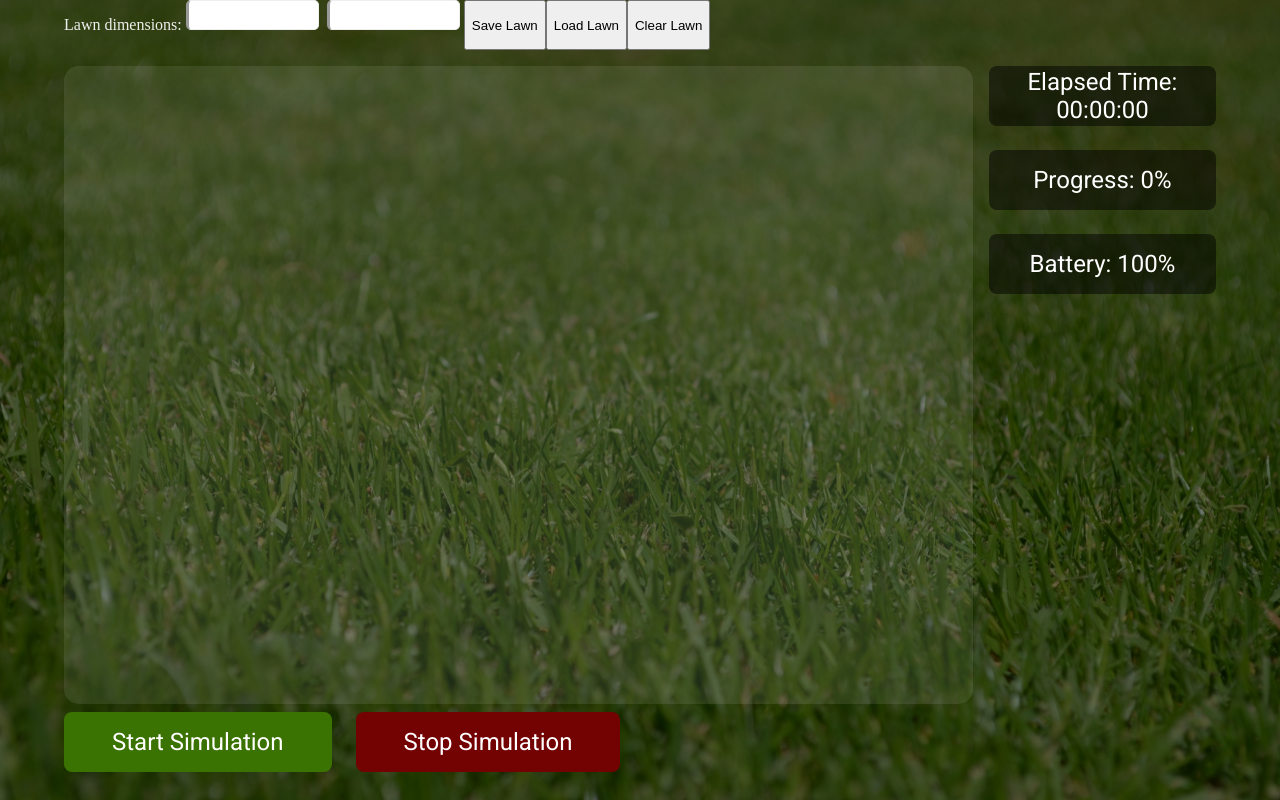
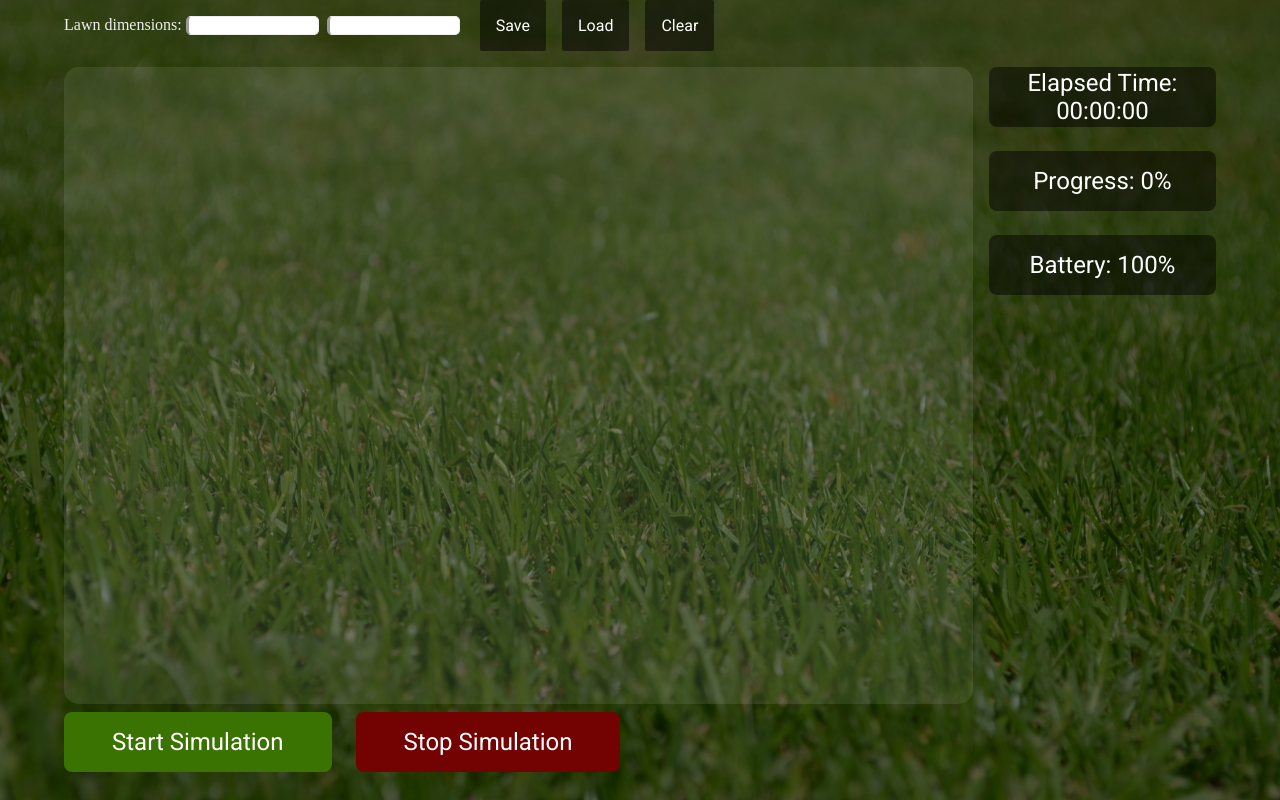
Before and after one commit to sbush92/lawnbot, a website: page dist/simulator.html in a window 1280 px wide. Drawn offline with nearby package versions, Linux system fonts and the light colour scheme.

Commit message:
Some design fixes; Add progress; Use interval for timer

```diff
--- a/scss/main.scss
+++ b/scss/main.scss
@@ -10,6 +10,7 @@ $button-start-normal: #3B7302;
 $button-start-hover: #4D9900;
 $button-stop-normal: #730202;
 $button-stop-hover: #990000;
+$button-thing-hover: rgba(200, 200, 200, 0.5);
 
 
 body, html{
@@ -99,6 +100,7 @@ body, html{
 .lawn-settings {
     display: flex;
     flex-direction: row;
+    justify-content: baseline;
 }
 
 .lawn-settings p{
@@ -191,6 +193,26 @@ body, html{
     margin-bottom: 1em;
   }
 
+  .file-button-thing {
+    font-family: Roboto;
+    border-radius: 2px;
+    background: rgba(0, 0, 0, 0.5);
+    border: none;
+    padding: 1em;
+    font-style: normal;
+    font-weight: normal;
+    font-size: 1em;
+    text-align: center;
+    align-content: center;
+    justify-content: center;
+    color: #FFFFFF;
+    margin-left: 1em;
+  }
+
+  .file-button-thing:hover {
+    background: $button-thing-hover;
+}
+
 
 .timer {
     font-family: Roboto;
@@ -211,7 +233,11 @@ body, html{
 .simple-form {
     display: flex;
     // overflow-y: scroll;
-    padding-bottom: 1.25rem;
+    // padding-bottom: 1.25rem;
+    // align-items: center;
+    padding-top: 1em;
+    padding-bottom: 1em;
+    align-content: center;
 }
 
 .simple-form input {
@@ -241,7 +267,7 @@ body, html{
   flex-direction: row;
   flex-wrap: nowrap;
   justify-content: space-around;
-  flex: 1 0 50px;
+  flex: 1 0 0;
   min-width: 0;
   min-height: 0;
   overflow: hidden;
@@ -253,7 +279,7 @@ body, html{
 .col {
   margin: 5px;
   color: white;
-  flex: 1 0 50px;
+  flex: 1 0 0;
   background-size: cover;
   min-height: 0;
   min-width: 0;
```
Also changed, not shown: dist/css/main.css, dist/js/lawnBotLogic.js, dist/js/simulator.js, dist/simulator.html.
